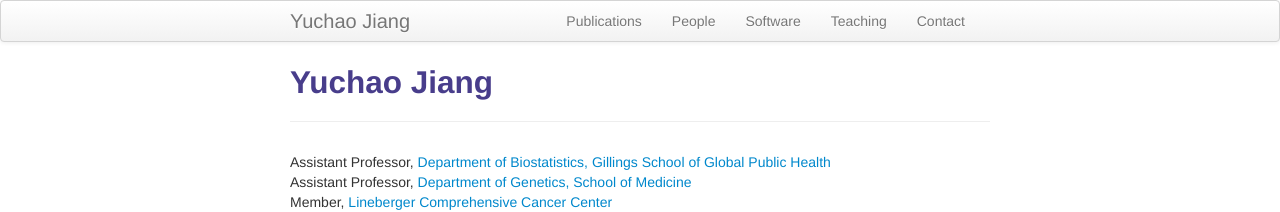
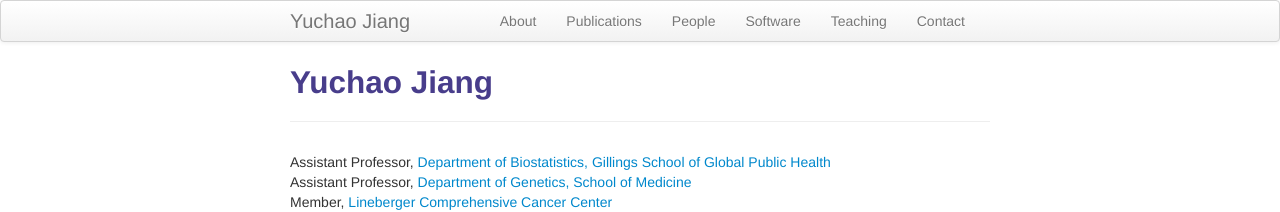
Before and after one commit to yuchaojiang/yuchaojiang.github.io, a Jekyll site: the page built from index.md, in a window 1280 px wide. Shown: the top 212 px of the page. Built offline with Jekyll 4.4.1, drawn with Linux system fonts in a browser that asks for light colours.

Commit message:
Update default.html

```diff
--- a/_includes/themes/twitter/default.html
+++ b/_includes/themes/twitter/default.html
@@ -35,6 +35,7 @@
         <div class="container-narrow">
           <a class="brand" href="{{ HOME_PATH }}">{{ site.title }}</a>
           <ul class="nav">
+              <li><a href="{{ BASE_PATH }}/pages/about.html">About</a></li>
               <li><a href="{{ BASE_PATH }}/pages/pubs.html">Publications</a></li>
               <li><a href="{{ BASE_PATH }}/pages/people.html">People</a></li>
               <li><a href="{{ BASE_PATH }}/pages/software.html">Software</a></li>
```
